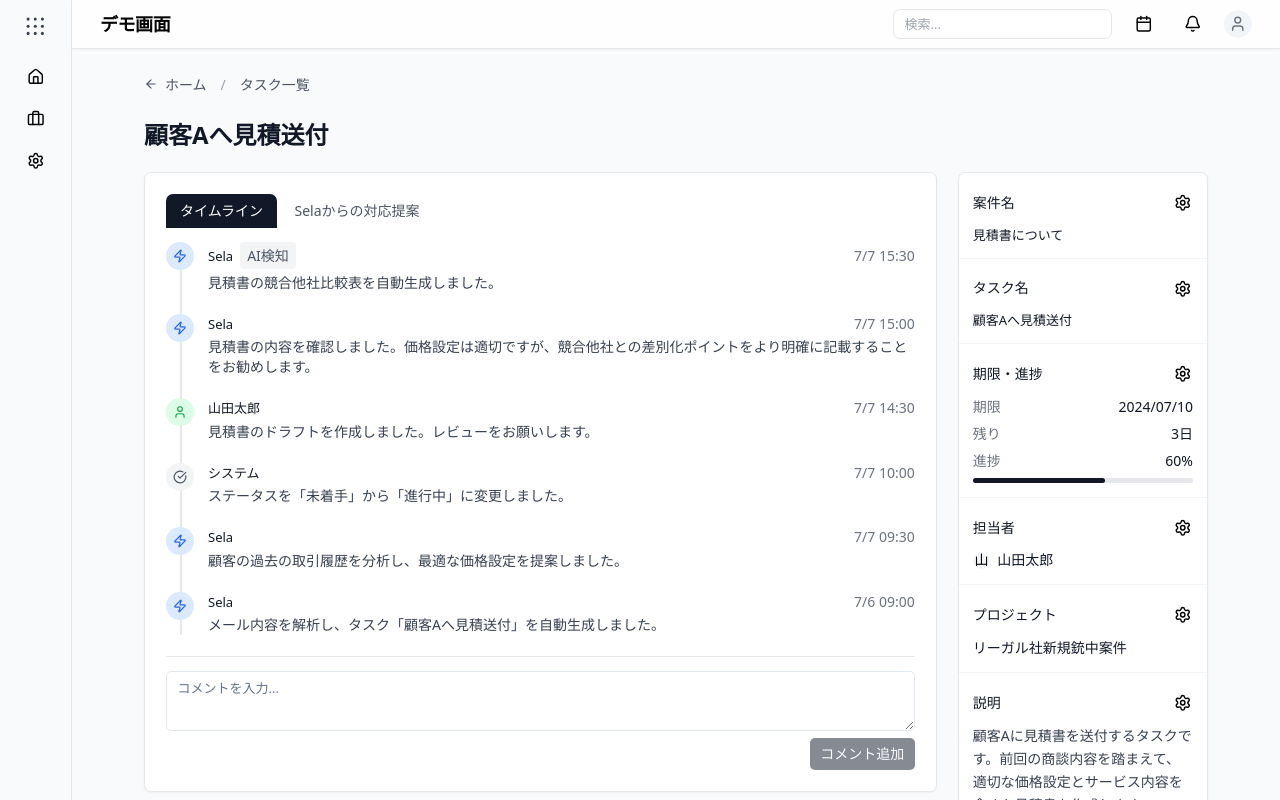
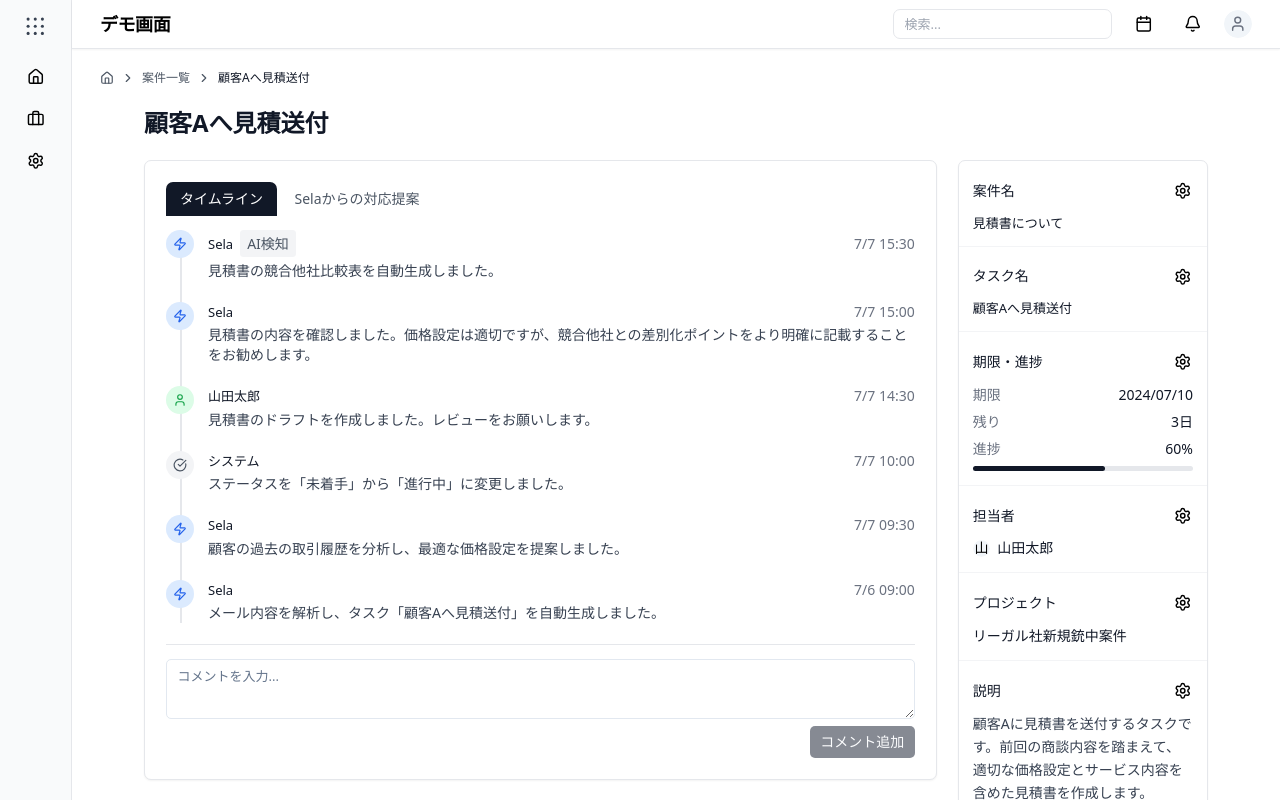
Before and after one commit to h-fujioka/salesmock, a Next.js app in the folder frontend/: page /tasks/task-1 in a window 1280 px wide. Shown: the top 800 px of the page. Built offline with nearby package versions, Linux system fonts and the light colour scheme.

Commit message:
パンクズリストのデザイン統一・ホームアイコンのみ化、案件一覧・タスク詳細画面のUI調整

```diff
--- a/frontend/src/app/cases/page.tsx
+++ b/frontend/src/app/cases/page.tsx
@@ -8,7 +8,7 @@ import { DropdownMenu, DropdownMenuContent, DropdownMenuItem, DropdownMenuTrigge
 import { Input } from "@/components/ui/input";
 import { Tabs, TabsList, TabsTrigger } from "@/components/ui/tabs";
 import { ColumnDef } from "@tanstack/react-table";
-import { ArrowUpDown, Bell, Calendar, ChevronDown, Filter, Search, User } from "lucide-react";
+import { ArrowUpDown, Bell, Calendar, ChevronDown, ChevronRight, Filter, Home, Search, User } from "lucide-react";
 import Link from "next/link";
 import { useState } from "react";
 
@@ -590,10 +590,17 @@ export default function CasesPage() {
     <div className="min-h-screen bg-white">
       {/* ヘッダー */}
       <Header />
-
+      {/* パンクズリスト */}
+      <nav className="flex items-center space-x-2 text-xs text-gray-600 px-6 pt-6 mb-6">
+        <Link href="/" className="flex items-center hover:text-gray-900 transition-colors">
+          <Home className="w-4 h-4" />
+        </Link>
+        <ChevronRight className="w-4 h-4" />
+        <span className="text-gray-900 font-medium">案件一覧</span>
+      </nav>
       {/* メインコンテンツ */}
       <main className="w-full">
-        <div className="w-full px-6 py-6">
+        <div className="w-full px-6 pb-6">
           {/* タブと検索・フィルターを横並び */}
           <div className="flex items-center justify-between mb-6">
             {/* タブ */}
--- a/frontend/src/app/tasks/task-1/TaskDetailClient.tsx
+++ b/frontend/src/app/tasks/task-1/TaskDetailClient.tsx
@@ -5,7 +5,7 @@ import { Button } from "@/components/ui/button";
 import { DropdownMenu, DropdownMenuContent, DropdownMenuTrigger } from "@/components/ui/dropdown-menu";
 import { Input } from "@/components/ui/input";
 import { Textarea } from "@/components/ui/textarea";
-import { ArrowLeft, Bell, Calendar, CheckCircle, FileText, Loader2, Mail, MoreHorizontal, Play, Plus, Send, Settings, User, Zap } from "lucide-react";
+import { ArrowLeft, Bell, Calendar, CheckCircle, ChevronRight, FileText, Home, Loader2, Mail, MoreHorizontal, Play, Plus, Send, Settings, User, Zap } from "lucide-react";
 import Link from "next/link";
 import { useEffect, useState } from "react";
 
@@ -713,25 +713,18 @@ export default function TaskDetailClient({ task }: { task: Task }) {
   };
 
   return (
-    <div className="min-h-screen bg-gray-50">
-      {/* ヘッダー */}
+    <div className="min-h-screen bg-white">
       <Header />
-
-      {/* ナビゲーション */}
-      <div>
-        <div className="max-w-7xl mx-auto py-4 sm:px-6 lg:px-8">
-          <div className="flex items-center space-x-4 h-12">
-            <Link href="/" className="flex items-center text-gray-600 hover:text-gray-600">
-              <ArrowLeft className="w-4 h-4 mr-2" />
-              ホーム
-            </Link>
-            <span className="text-gray-400">/</span>
-            <Link href="/" className="text-gray-600 hover:text-gray-600">
-              タスク一覧
-            </Link>
-          </div>
-        </div>
-      </div>
+      {/* パンクズリスト */}
+      <nav className="flex items-center space-x-2 text-xs text-gray-600 px-8 pt-6 mb-6">
+        <Link href="/" className="flex items-center hover:text-gray-900 transition-colors">
+          <Home className="w-4 h-4" />
+        </Link>
+        <ChevronRight className="w-4 h-4" />
+        <Link href="/cases" className="hover:text-gray-900 transition-colors">案件一覧</Link>
+        <ChevronRight className="w-4 h-4" />
+        <span className="text-gray-900 font-medium">{task.task}</span>
+      </nav>
 
       <div className="max-w-7xl mx-auto sm:px-6 lg:px-8 pt-0 pb-8">
         {/* タイトル */}
```
